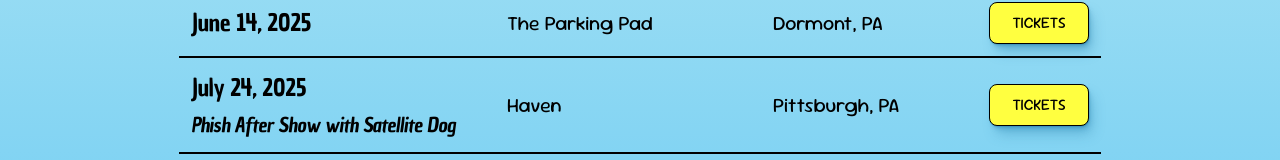
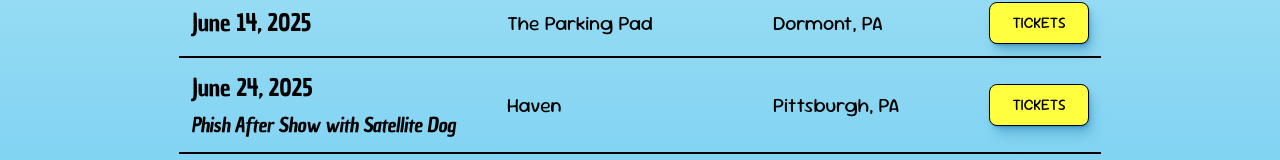
Before and after one commit to danielkurtsawyer/wild-blue-yonder, a React (Vite) app in the folder wild-blue-yonder-website/: page /shows in a window 1280 px wide. Shown: the part 338-498 px from the top of the page. Built offline with nearby package versions, Linux system fonts and the light colour scheme.

Commit message:
Update phish after show date

```diff
--- a/wild-blue-yonder-website/src/components/UpcomingShows/shows.js
+++ b/wild-blue-yonder-website/src/components/UpcomingShows/shows.js
@@ -13,7 +13,7 @@ const shows = [
       "https://www.eventbrite.com/e/wild-blue-yonder-live-from-the-parking-pad-tickets-1247157273979?aff=ebdsshios",
   },
   {
-    date: "July 24, 2025",
+    date: "June 24, 2025",
     name: "Haven",
     location: "Pittsburgh, PA",
     title: "Phish After Show with Satellite Dog",
```
